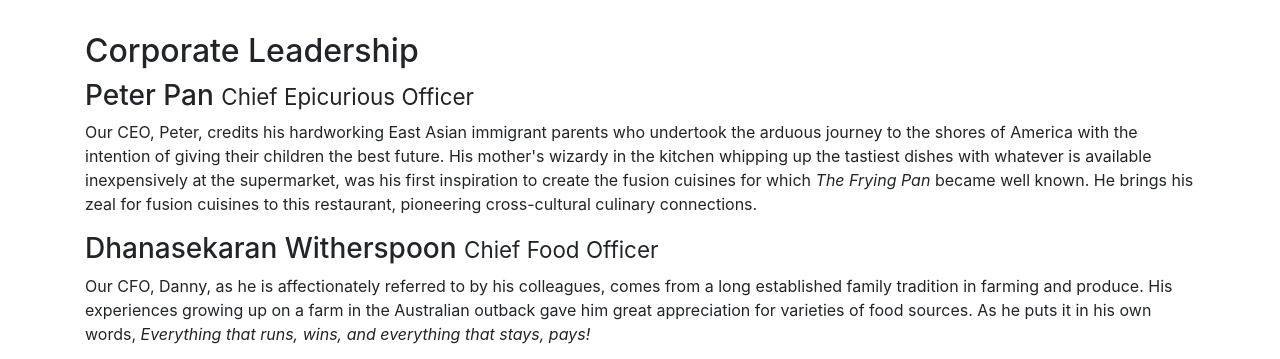
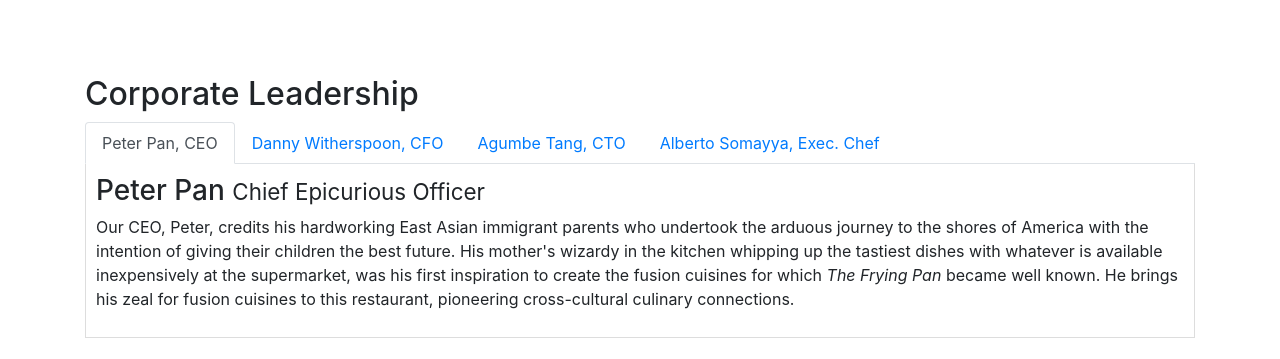
Before and after one commit to LiandaDuanDal/git-booststrap-practice, a website: page aboutus.html in a window 1280 px wide. Shown: the part 880-1239 px from the top of the page. Drawn offline with nearby package versions, Linux system fonts and the light colour scheme.

Commit message:
Tabs and Tabbed Navigation

```diff
--- a/aboutus.html
+++ b/aboutus.html
@@ -61,7 +61,6 @@
             </div>
         </div>
     </header>
-
 
 
 
@@ -138,14 +137,57 @@
         <div class = "row row-content align-items-center">
             <div>
                 <h2>Corporate Leadership</h2>
-                <h3>Peter Pan <small >Chief Epicurious Officer</small></h3>
-                <p class = "d-none d-sm-block">Our CEO, Peter, credits his hardworking East Asian immigrant parents who undertook the arduous journey to the shores of America with the intention of giving their children the best future. His mother's wizardy in the kitchen whipping up the tastiest dishes with whatever is available inexpensively at the supermarket, was his first inspiration to create the fusion cuisines for which <em>The Frying Pan</em> became well known. He brings his zeal for fusion cuisines to this restaurant, pioneering cross-cultural culinary connections.</p>
-                <h3>Dhanasekaran Witherspoon <small>Chief Food Officer</small></h3>
-                <p class = "d-none d-sm-block">Our CFO, Danny, as he is affectionately referred to by his colleagues, comes from a long established family tradition in farming and produce. His experiences growing up on a farm in the Australian outback gave him great appreciation for varieties of food sources. As he puts it in his own words, <em>Everything that runs, wins, and everything that stays, pays!</em></p>
+                <!-- construct the navigation structure -->
+                <!-- 指示条部分 -->
+                <!-- active 表示页面首次render的时候显示的内容 -->
+                <ul class="nav nav-tabs">
+                    <li class="nav-item">
+                      <a class="nav-link active" href="#peter"
+                        role="tab" data-toggle="tab">Peter Pan, CEO</a>
+                    </li>
+                    <li class="nav-item">
+                      <a class="nav-link" href="#danny" role="tab"
+                        data-toggle="tab">Danny Witherspoon, CFO</a>
+                    </li>
+                    <li class="nav-item">
+                      <a class="nav-link" href="#agumbe"role="tab"
+                        data-toggle="tab">Agumbe Tang, CTO</a>
+                    </li>
+                    <li class="nav-item">
+                      <a class="nav-link" href="#alberto" role="tab"
+                        data-toggle="tab">Alberto Somayya, Exec. Chef</a>
+                    </li>
+                </ul>
+
+
+
+            <!-- 标签内容显示部分 -->
+            <!-- show active 表示页面首次render的时候显示的内容 -->
+            <div class="tab-content">
+
+                <div role="tabpanel" class="tab-pane fade show active" id="peter">
+                    <h3>Peter Pan <small >Chief Epicurious Officer</small></h3>
+                    <p class = "d-none d-sm-block" id="peter">Our CEO, Peter, credits his hardworking East Asian immigrant parents who undertook the arduous journey to the shores of America with the intention of giving their children the best future. His mother's wizardy in the kitchen whipping up the tastiest dishes with whatever is available inexpensively at the supermarket, was his first inspiration to create the fusion cuisines for which <em>The Frying Pan</em> became well known. He brings his zeal for fusion cuisines to this restaurant, pioneering cross-cultural culinary connections.</p>
+                </div>
+
+                <div role="tabpanel" class="tab-pane fade show" id="danny">
+                    <h3>Dhanasekaran Witherspoon <small>Chief Food Officer</small></h3>
+                    <p class = "d-none d-sm-block">Our CFO, Danny, as he is affectionately referred to by his colleagues, comes from a long established family tradition in farming and produce. His experiences growing up on a farm in the Australian outback gave him great appreciation for varieties of food sources. As he puts it in his own words, <em>Everything that runs, wins, and everything that stays, pays!</em></p>
+                </div>
+
+                <div role="tabpanel" class="tab-pane fade show" id="agumbe">
                 <h3>Agumbe Tang <small>Chief Taste Officer</small></h3>
                 <p class = "d-none d-sm-block">Blessed with the most discerning gustatory sense, Agumbe, our CTO, personally ensures that every dish that we serve meets his exacting tastes. Our chefs dread the tongue lashing that ensues if their dish does not meet his exacting standards. He lives by his motto, <em>You click only if you survive my lick.</em></p>
+               </div>
+
+               <div role="tabpanel" class="tab-pane fade show" id="alberto">
                 <h3>Alberto Somayya <small>Executive Chef</small></h3>
                 <p class = "d-none d-sm-block">Award winning three-star Michelin chef with wide International experience having worked closely with whos-who in the culinary world, he specializes in creating mouthwatering Indo-Italian fusion experiences. He says, <em>Put together the cuisines from the two craziest cultures, and you get a winning hit! Amma Mia!</em></p>
+               </div>
+
+            </div>
+
+
             </div>
        </div>
 <!-- card -->
--- a/css/style.css
+++ b/css/style.css
@@ -54,3 +54,10 @@ body{
 .navbar-dark {
      background-color: #512DA8;
 }
+
+.tab-content {
+    border-left: 1px solid #ddd;
+    border-right: 1px solid #ddd;
+    border-bottom: 1px solid #ddd;
+    padding: 10px;
+}
--- a/package.json
+++ b/package.json
@@ -15,8 +15,6 @@
   },
   "dependencies": {
     "bootstrap": "^4.0.0",
-    "bootstrap-social": "^5.1.1",
-    "font-awesome": "^4.7.0",
     "jquery": "^3.3.1",
     "popper.js": "^1.12.9"
   }
```
